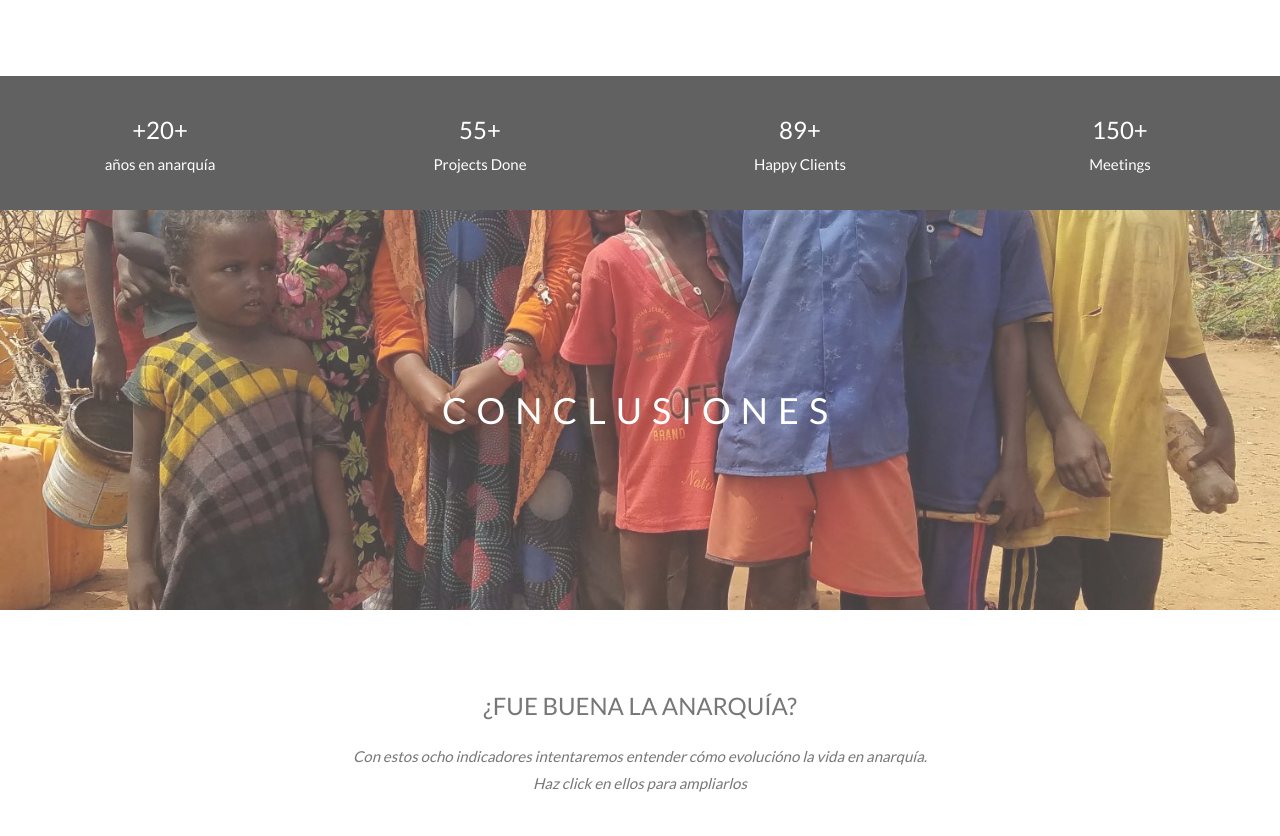
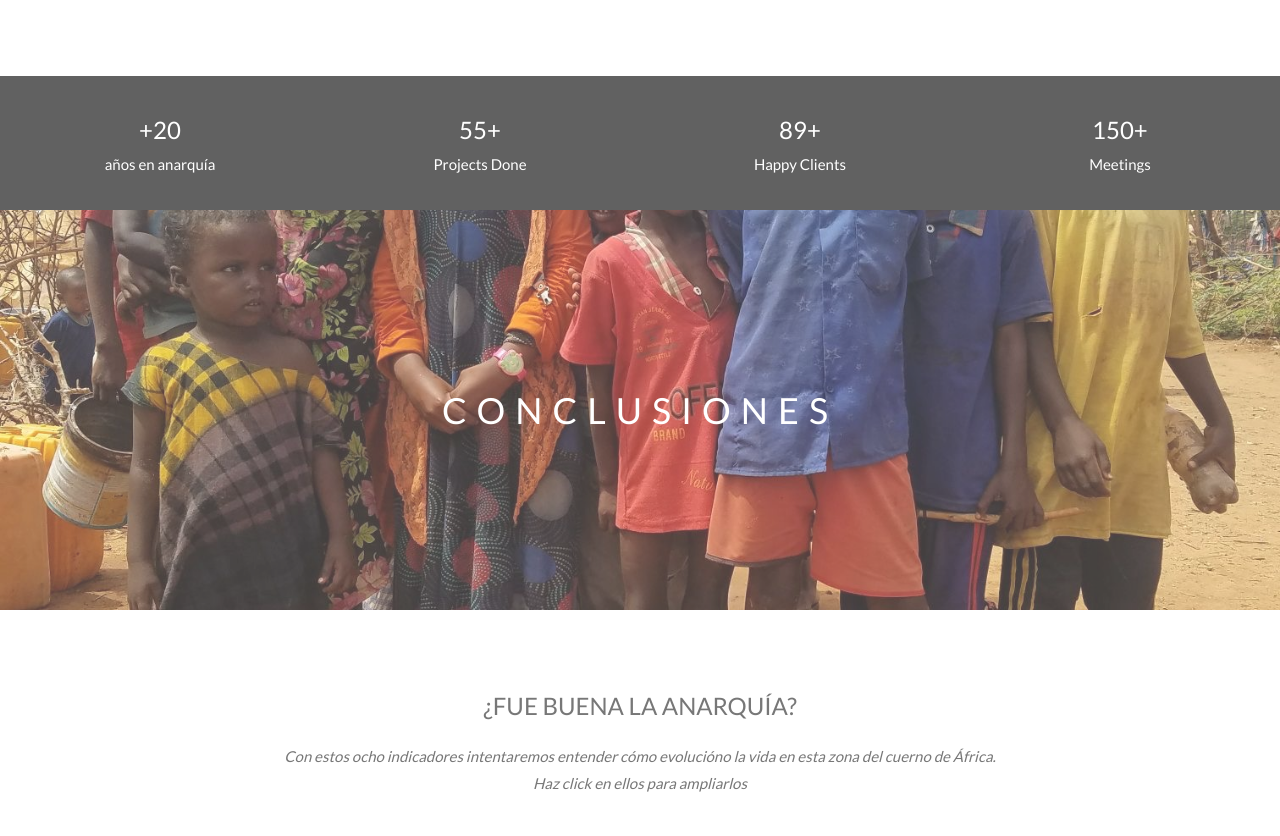
Before and after one commit to gustavovargas/visualizacionafi, a plain HTML site: page index.html in a window 1280 px wide. Shown: the part 1621-2457 px from the top of the page. Drawn offline with nearby package versions, Linux system fonts and the light colour scheme.

```diff
--- a/index.html
+++ b/index.html
@@ -126,7 +126,7 @@
   <!-- BARRA HORIZONTAL con números dentro -->
   <div class="w3-row w3-center w3-dark-grey w3-padding-16">
     <div class="w3-quarter w3-section">
-      <span class="w3-xlarge">+20+</span><br>
+      <span class="w3-xlarge">+20</span><br>
       años en anarquía
     </div>
     <div class="w3-quarter w3-section">
@@ -153,7 +153,7 @@
   <!-- CONTAINER DE CONCLUSIONES -->
   <div class="w3-content w3-container w3-padding-64" id="conclusiones">
     <h3 class="w3-center">¿FUE BUENA LA ANARQUÍA?</h3>
-    <p class="w3-center"><em>Con estos ocho indicadores intentaremos entender cómo evolucióno la vida en anarquía.<br> Haz click en ellos para ampliarlos </em></p><br>
+    <p class="w3-center"><em>Con estos ocho indicadores intentaremos entender cómo evolucióno la vida en esta zona del cuerno de África.<br> Haz click en ellos para ampliarlos </em></p><br>
 
     <!-- Responsive Grid. Four columns on tablets, laptops and desktops. Will stack on mobile devices/small screens (100% width) -->
     <div class="w3-row-padding w3-center">
```
